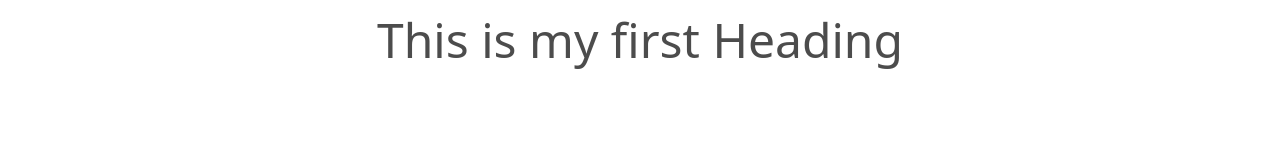
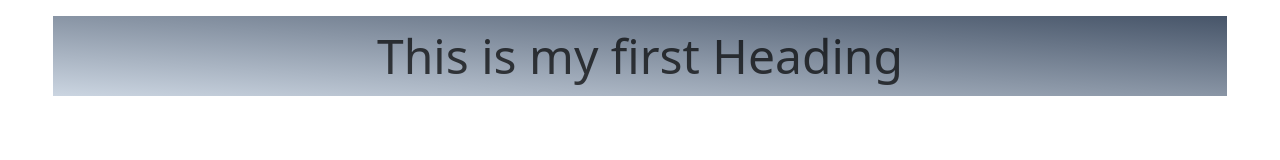
Before and after one commit to ishoef/Pnaguin-Fashion-With-Tailwind, a plain HTML site: page index.html in a window 1280 px wide. Drawn offline with nearby package versions, Linux system fonts and the light colour scheme.

Commit message:
first Commit

```diff
--- a/index.html
+++ b/index.html
@@ -10,6 +10,6 @@
 
 </head>
 <body>
-    <h1 class="text-black/70 text-5xl text-center m-4 font-thin">This is my first Heading</h1>
+    <h1 class="text-black/70 text-5xl text-center font-thin bg-slate-300 w-11/12 mx-auto mt-4 h-20 flex justify-center items-center bg-gradient-to-bl from-slate-600 to-black-800">This is my first Heading</h1>
 </body>
 </html>
```
